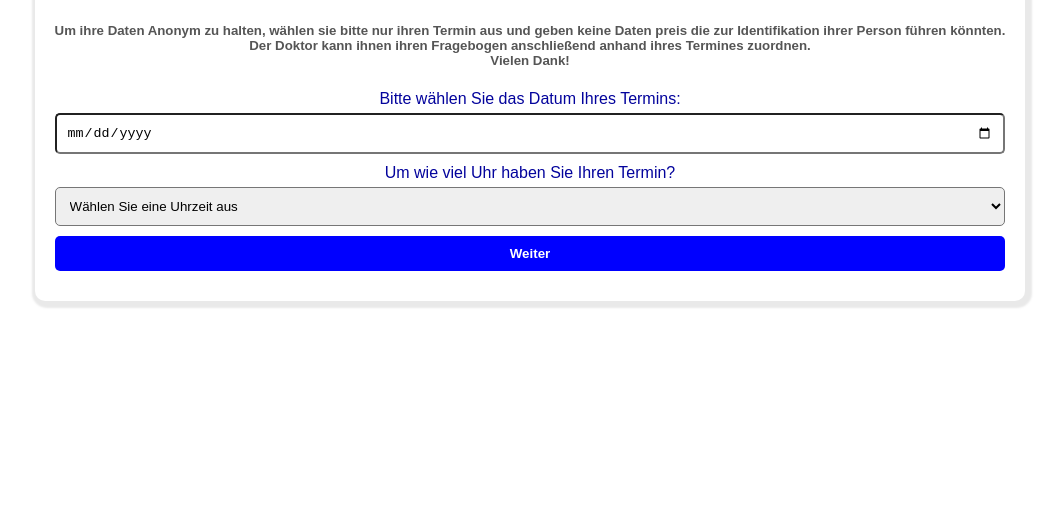
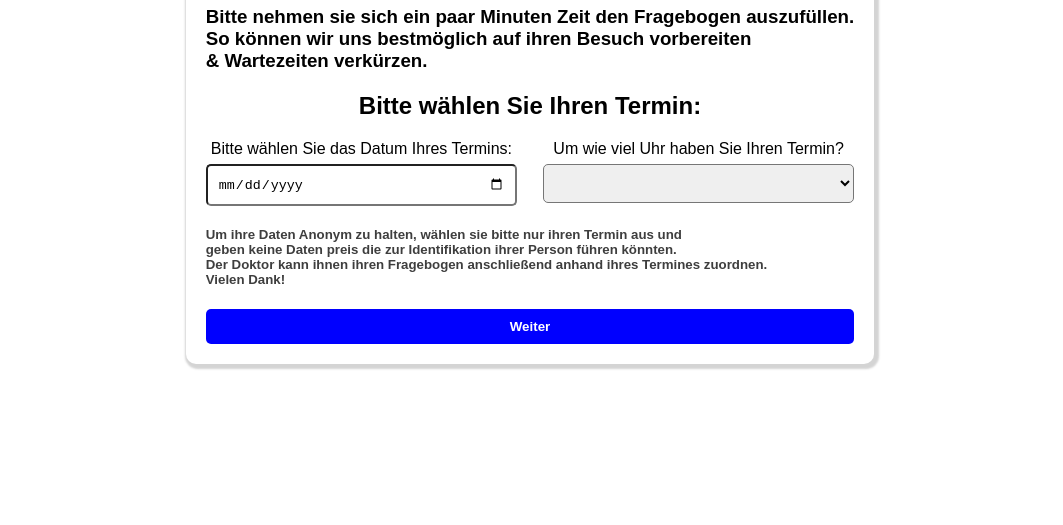
Before and after one commit to TLM97/DocSurvey, a plain HTML site: page index.html in a window 1280 px wide. Shown: the part 291-816 px from the top of the page, without its empty margins (110-1173 px from the left). Drawn offline with Linux system fonts and the light colour scheme.

Commit message:
Update index.html

```diff
--- a/index.html
+++ b/index.html
@@ -3,8 +3,8 @@
 <head>
     <style>
 body {
-  background-color: white;
-  color: rgb(3, 3, 156);
+  background-color: rgb(255, 255, 255);
+  color: rgb(255, 255, 255);
   font-family: Arial, sans-serif;
   display: flex;
   align-items: center;
@@ -13,29 +13,63 @@ body {
 }
 
 .container {
-  background-color: white;
+  background-color:rgb(255, 255, 255);
   padding: 20px;
   border: 0px solid rgba(128, 128, 128, 0.5);
   border-radius: 10px;
-  box-shadow: 2px 2px 2px 5px rgba(128, 128, 128, 0.171);
+  box-shadow: 2px 2px 2px 3px rgba(66, 65, 65, 0.226);
 }
 
-.row {
-  margin-bottom: 10px;
-}
+.row1 {
+    margin-bottom: 10px;
+    width: 48%;
+    float: left;
+    padding-right: 2%;
+  }
 
-.row label {
-  display: block;
-  margin-bottom: 5px;
+  .row1 label {
+    display: block;
+    padding-bottom: 2%;
+    text: bold;
+  }
+
+  .row2 {
+    margin-bottom: 10px;
+    width: 48%;
+    float: left;
+    padding-left: 2%;
+  }
+
+  .row2 label {
+    display: block;
+    padding-bottom: 2%;
+    text: bold;
+  }
+
+h1 {
+  color: black;
 }
 
 h2, label {
+  color:rgb(0, 0, 0);
   text-align: center;
 }
 
+h3, h4 {
+  color: black;
+  text-align: left;
+}
+
+.anmerkung{
+  padding-top: 10%;
+  border: 1px;
+  border-radius: 10px;
+  border-color: black;
+}
 h5 {
-    text-align: center;
-    color: rgba(39, 39, 39, 0.788)
+    text-align: left;
+    color: rgba(10, 10, 10, 0.788)
+
 }
 
 input[type="date"],
@@ -65,6 +99,26 @@ input[type="submit"]:hover {
   <title>Vorbesprechung Praxis Dr. Matthießen</title>
 
   <script>
+    document.addEventListener("DOMContentLoaded", function() {
+      const form = document.getElementById('myForm');
+      const date = document.getElementById('date');
+      const time = document.getElementById('time');
+
+      form.addEventListener('submit', function(e){
+        e.preventDefault();
+        const dateValue = date.value;
+        const timeValue = time.value;
+
+        localStorage.setItem('date', dateValue);
+        localStorage.setItem('time', timeValue);
+
+        // Redirect to the next page or perform additional actions
+        window.location.href = "user-interface.html";
+      });
+
+      updateTimeOptions(); // Call the function to populate time options initially
+    });
+
     function updateTimeOptions() {
       var selectedDate = new Date(document.getElementById("date").value);
       var selectedDay = selectedDate.getDay();
@@ -132,29 +186,33 @@ input[type="submit"]:hover {
     function padZero(num) {
       return num.toString().padStart(2, "0");
     }
-  </script>
+</script>
 </head>
 <body>
-  <h1></h1>
 
-  <form action="user-interface.html" method="GET">
+  <form id="myForm" action="user-interface.html" method="GET">
     <div class="container">
-      <h2>Bitte wählen Sie Ihren Termin aus.</h2>
-      <h5>Um ihre Daten Anonym zu halten, wählen sie bitte nur ihren Termin aus und geben keine Daten preis die zur Identifikation ihrer Person führen könnten.<br>Der Doktor kann ihnen ihren Fragebogen anschließend anhand ihres Termines zuordnen.<br>Vielen Dank!</h5>
-      <div class="row">
+      <h1>Herzlich Willkommen <br> in der Praxis Dr. Matthießen</h1>
+      <h3>Bitte nehmen sie sich ein paar Minuten Zeit den Fragebogen auszufüllen. <br>So können wir uns bestmöglich auf ihren Besuch vorbereiten <br> & Wartezeiten verkürzen.</h3>
+      <h2>Bitte wählen Sie Ihren Termin:</h2>
+      <div class="row1">
         <label for="date">Bitte wählen Sie das Datum Ihres Termins:</label>
         <input type="date" id="date" name="date" required onchange="updateTimeOptions()">
       </div>
-      <div class="row">
+      <div class="row2">
         <label for="time">Um wie viel Uhr haben Sie Ihren Termin?</label>
         <select id="time" name="time" required>
           <option value="">Wählen Sie eine Uhrzeit aus</option>
         </select>
       </div>
+      <div class="anmerkung">
+        <h5>Um ihre Daten Anonym zu halten, wählen sie bitte nur ihren Termin aus und <br>geben keine Daten preis die zur Identifikation ihrer Person führen könnten.<br>Der Doktor kann ihnen ihren Fragebogen anschließend anhand ihres Termines zuordnen.<br>Vielen Dank!</h5>
+      </div>
       <div class="row">
         <input type="submit" value="Weiter">
       </div>
     </div>
+
   </form>
 
 </body>
```
